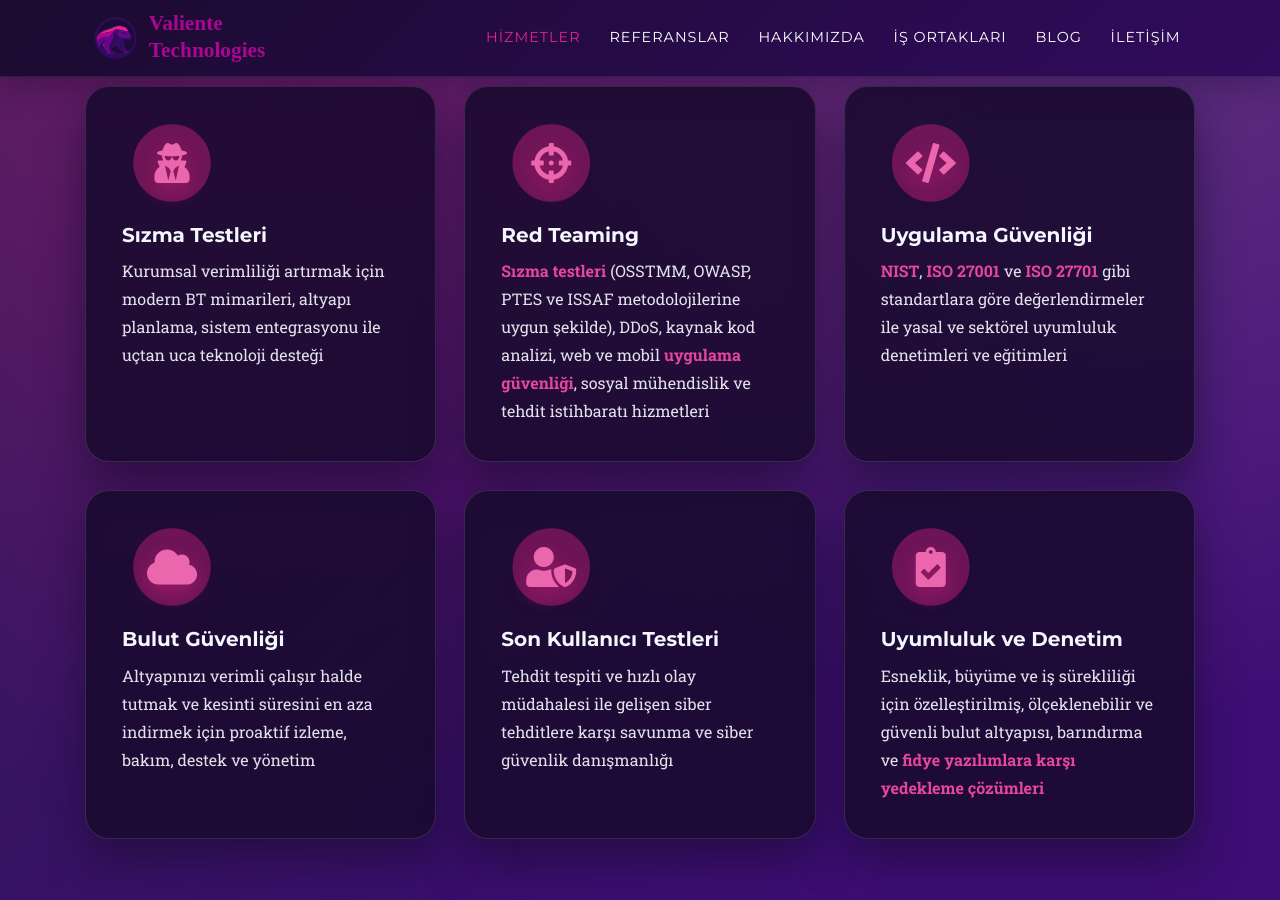
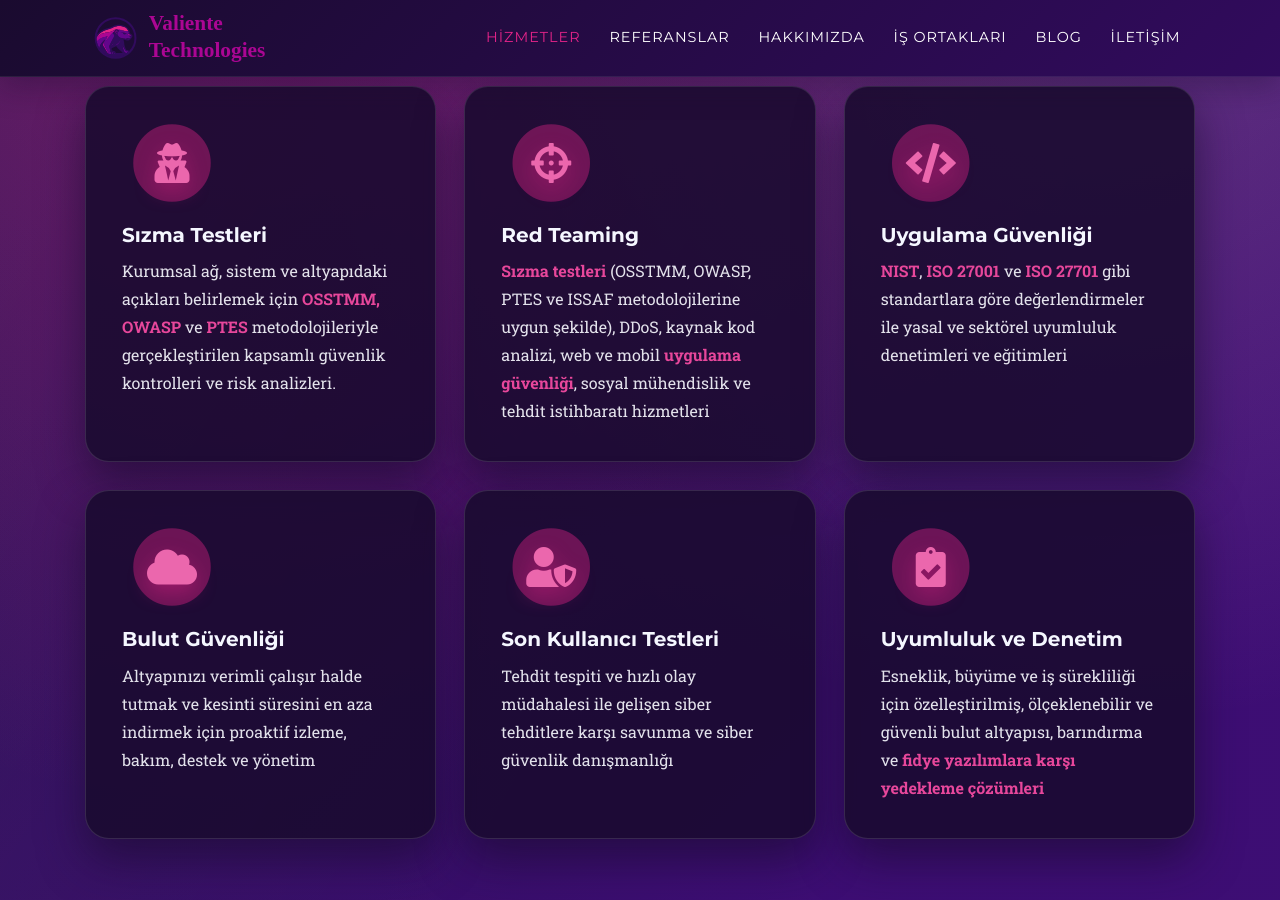
Before and after one commit to ValienteTechnologies/ValienteTechnologies.github.io, a Jekyll site: the page built from index.md, in a window 1280 px wide and 900 px high, scrolled down 1178 px. Built offline with Jekyll 4.4.1, drawn with Linux system fonts in a browser that asks for light colours; some web fonts are replaced.

Commit message:
up pentest

```diff
--- a/_data/sitetext.yml
+++ b/_data/sitetext.yml
@@ -13,7 +13,7 @@
     section: services
     list:
       - title: "Sızma Testleri"
-        desc: "Kurumsal verimliliği artırmak için modern BT mimarileri, altyapı planlama, sistem entegrasyonu ile uçtan uca teknoloji desteği"
+        desc: "Kurumsal ağ, sistem ve altyapıdaki açıkları belirlemek için <strong>OSSTMM, OWASP</strong> ve <strong>PTES</strong> metodolojileriyle gerçekleştirilen kapsamlı güvenlik kontrolleri ve risk analizleri."
         icon: fas fa-user-secret
       - title: "Red Teaming"
         desc: "<strong>Sızma testleri</strong> (OSSTMM, OWASP, PTES ve ISSAF metodolojilerine uygun şekilde), DDoS, kaynak kod analizi, web ve mobil <strong>uygulama güvenliği</strong>, sosyal mühendislik ve tehdit istihbaratı hizmetleri"
```
